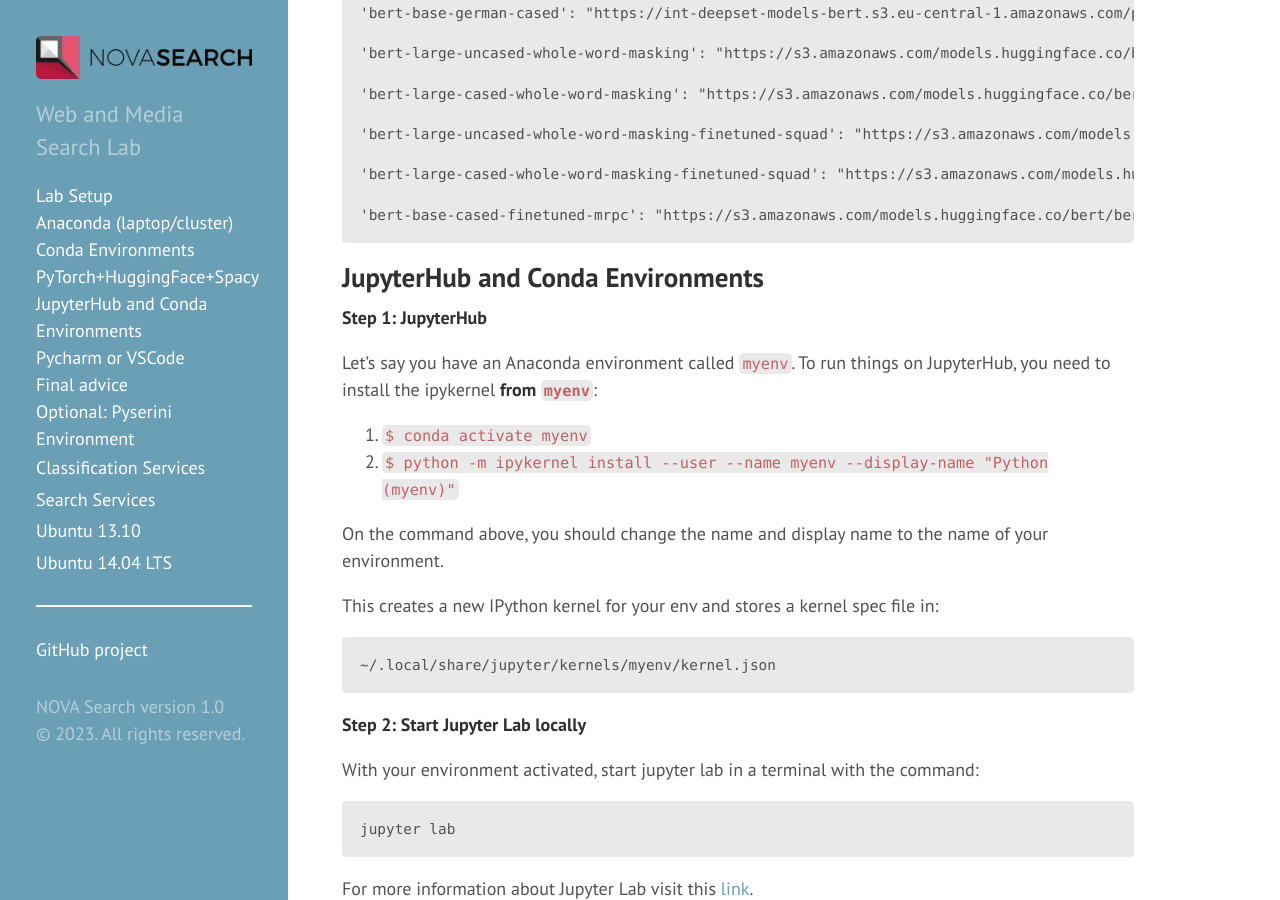
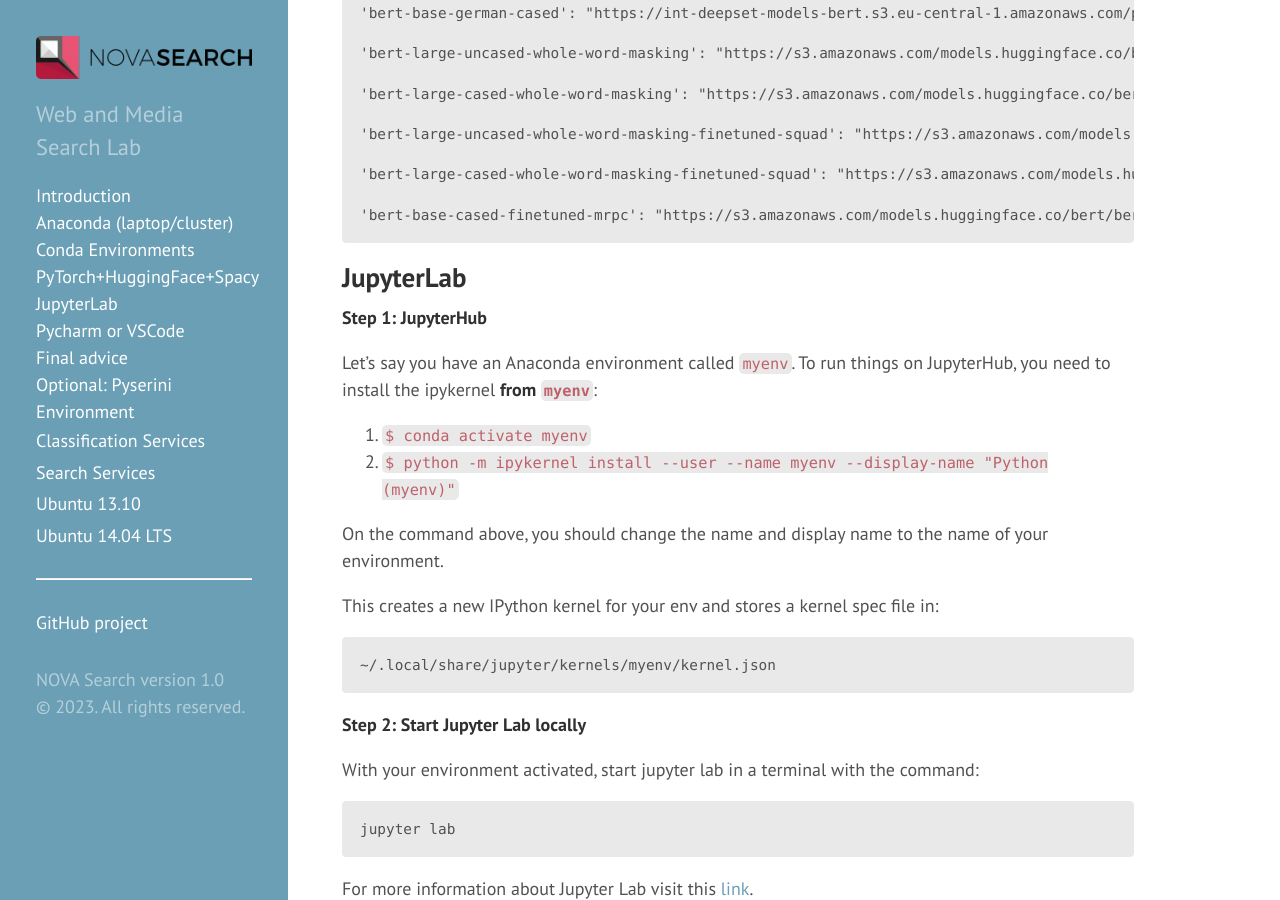
Before and after one commit to novasearch/wiki.novasearch.org, a Jekyll site: the page built from wiki/lab_setup.md, in a window 1280 px wide and 900 px high, scrolled down 3005 px. Built offline with Jekyll 4.4.1, drawn with Linux system fonts in a browser that asks for light colours; some of the changed text lies outside the part shown.

Commit message:
Update lab_setup.md

```diff
--- a/wiki/lab_setup.md
+++ b/wiki/lab_setup.md
@@ -4,7 +4,7 @@ Permalink: wiki/Lab_setup/
 layout: wiki
 ---
 
-Lab Setup
+Introduction
 ------------
 This guide helps you setting up the required enviroment
 - Anaconda
@@ -129,7 +129,7 @@ For the BERT tokenizers you need to download one these files and store it in you
 
 
 
-JupyterHub and Conda Environments
+JupyterLab
 ------------
 
 **Step 1: JupyterHub**
```
